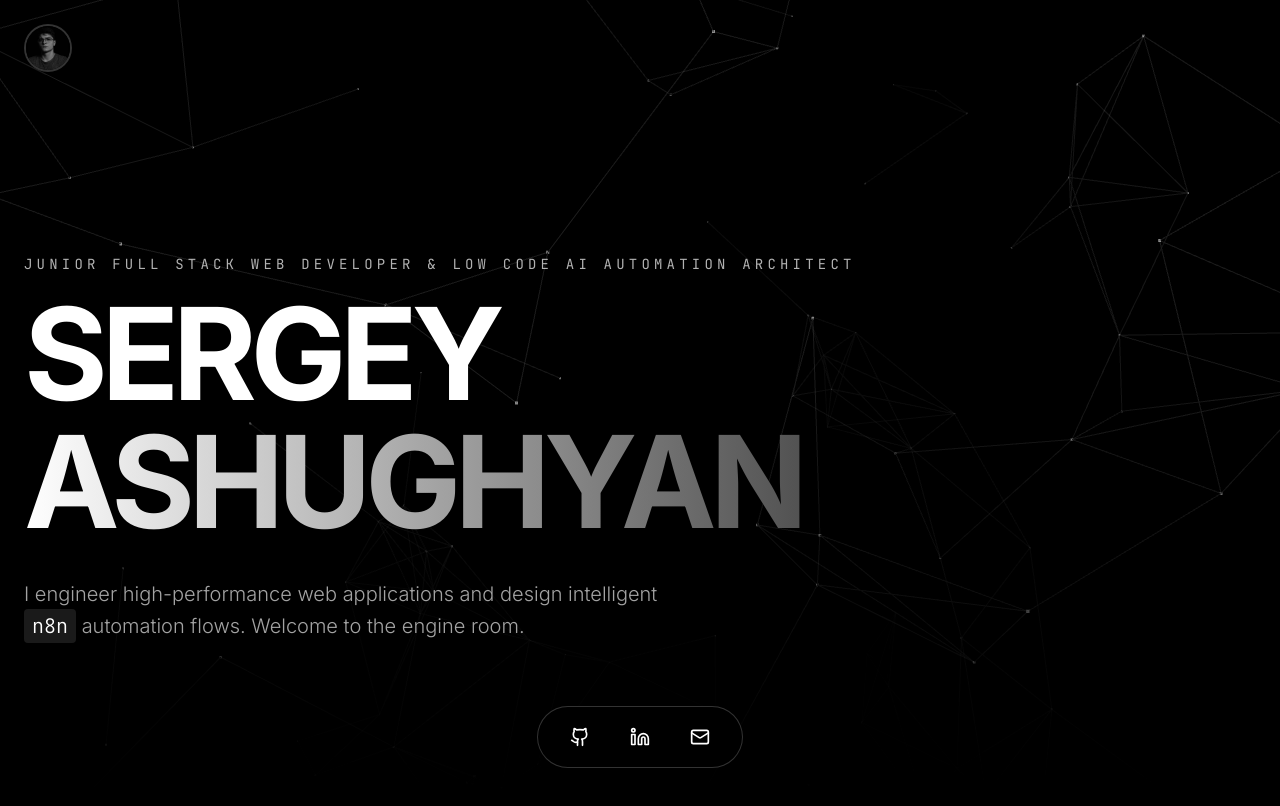
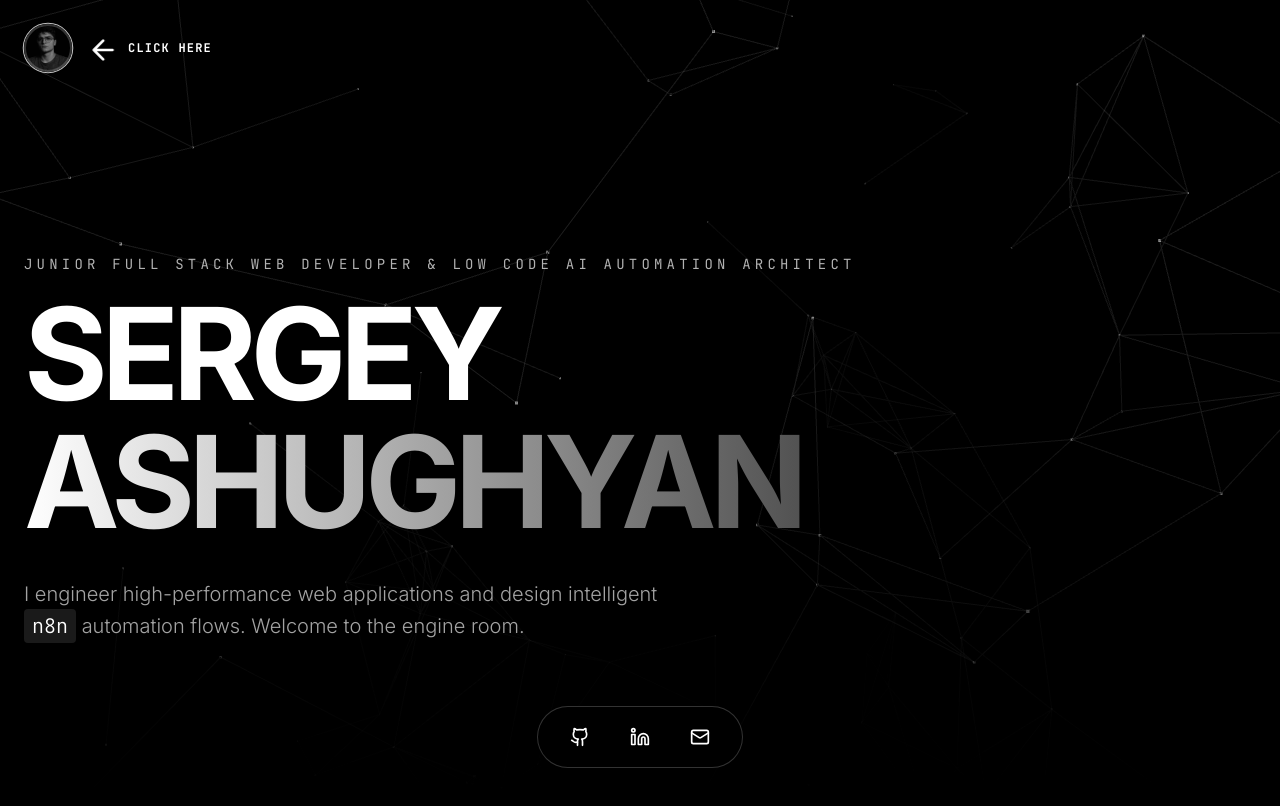
Before and after one commit to ashseryoja/seryoja-portfolio-self-branding-website, a Next.js app: page / in a window 1280 px wide. Shown: the top 806 px of the page. Built offline with nearby package versions, Linux system fonts and the light colour scheme.

Commit message:
feat: animate click here profile text

```diff
--- a/src/components/ProfileModal.tsx
+++ b/src/components/ProfileModal.tsx
@@ -17,15 +17,26 @@ export default function ProfileModal() {
     return (
         <>
             <AnimatePresence>
-                {/* Profile Trigger Button */}
+                {/* Profile Trigger Button & Callout Container */}
                 {!isOpen && (
+                    <div className="fixed top-6 left-6 z-50 flex items-center gap-4">
                         <motion.button
-                        layoutId="profile-container"
                             onClick={() => setIsOpen(true)}
-                        className="fixed top-6 left-6 z-50 w-12 h-12 rounded-full overflow-hidden border-2 border-white/20 hover:border-white transition-colors group bg-black"
+                            className="relative w-12 h-12 rounded-full hover:border-white transition-colors group bg-black shrink-0"
                             style={{ borderRadius: 9999 }}
                         >
-                        <motion.div layoutId="profile-image" className="w-full h-full relative" style={{ borderRadius: 9999 }}>
+                            {/* 8-second Intro Pulse Animation using Framer Motion */}
+                            <motion.div
+                                initial={{ scale: 1, opacity: 0.8 }}
+                                animate={{ scale: 1.8, opacity: 0 }}
+                                transition={{ duration: 2, repeat: 3, ease: "easeOut" }}
+                                className="absolute inset-0 rounded-full border-[1.5px] border-white pointer-events-none"
+                            />
+
+                            {/* Static Border */}
+                            <div className="absolute inset-0 rounded-full border-[2px] border-white/20 group-hover:border-white transition-colors z-10 pointer-events-none"></div>
+
+                            <motion.div className="w-full h-full relative z-0 overflow-hidden" style={{ borderRadius: 9999 }}>
                                 <Image
                                     src="/assets/profile.webp"
                                     alt="Sergey Ashughyan"
@@ -35,6 +46,43 @@ export default function ProfileModal() {
                                 />
                             </motion.div>
                         </motion.button>
+
+                        {/* Animated 'Click Here' SVG + Text */}
+                        <motion.div
+                            initial={{ opacity: 0, x: -10 }}
+                            animate={{ opacity: 1, x: 0 }}
+                            transition={{ duration: 0.5, delay: 0.5 }}
+                            className="flex items-center gap-2 pointer-events-none"
+                        >
+                            <svg
+                                width="32"
+                                height="32"
+                                viewBox="0 0 24 24"
+                                fill="none"
+                                stroke="currentColor"
+                                strokeWidth="2"
+                                strokeLinecap="round"
+                                strokeLinejoin="round"
+                                className="text-white relative top-[2px]"
+                                style={{
+                                    animation: "bounce-horizontal 1.5s infinite"
+                                }}
+                            >
+                                <style>
+                                    {`
+                                        @keyframes bounce-horizontal {
+                                            0%, 100% { transform: translateX(0); }
+                                            50% { transform: translateX(-25%); }
+                                        }
+                                    `}
+                                </style>
+                                <path d="M19 12H5M5 12L12 19M5 12L12 5" />
+                            </svg>
+                            <span className="font-mono text-[10px] sm:text-xs font-bold text-white uppercase tracking-widest whitespace-nowrap overflow-hidden">
+                                Click Here
+                            </span>
+                        </motion.div>
+                    </div>
                 )}
             </AnimatePresence>
 
@@ -53,13 +101,16 @@ export default function ProfileModal() {
 
                         {/* Modal Container */}
                         <motion.div
-                            layoutId="profile-container"
-                            className="relative w-full max-w-sm bg-black border border-white/20 p-8 flex flex-col items-center z-10 overflow-hidden cursor-default"
+                            initial={{ scale: 0.8, opacity: 0 }}
                             animate={{
+                                scale: 1,
+                                opacity: 1,
                                 maxWidth: view === 'dino' ? '48rem' : '24rem',
                                 minHeight: view === 'dino' ? '500px' : 'auto',
                             }}
+                            exit={{ scale: 0.8, opacity: 0 }}
                             transition={{ duration: 0.4, ease: "easeInOut" }}
+                            className="relative w-full max-w-sm bg-black border border-white/20 p-8 flex flex-col items-center z-10 overflow-hidden cursor-default"
                             style={{ borderRadius: 24 }}
                         >
 
```
Also changed, not shown: public/sw.js. Lines whose indentation alone changed are shown as unchanged.
